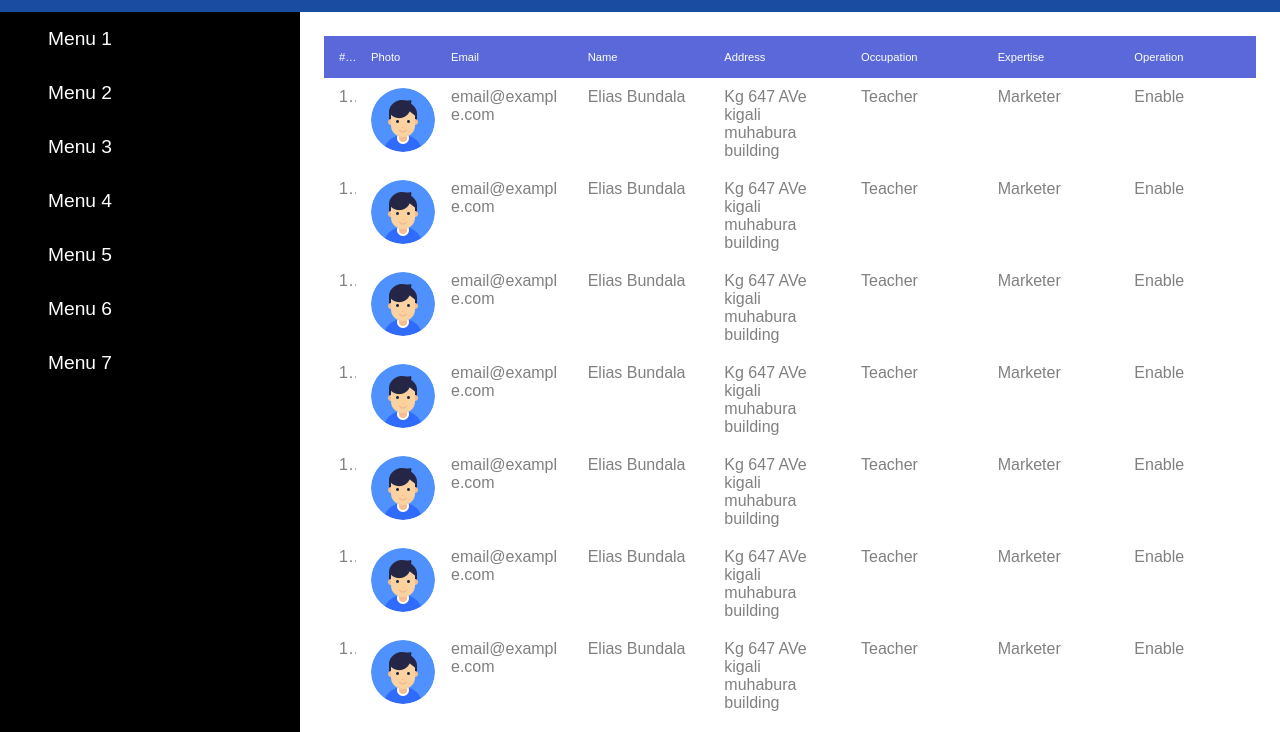
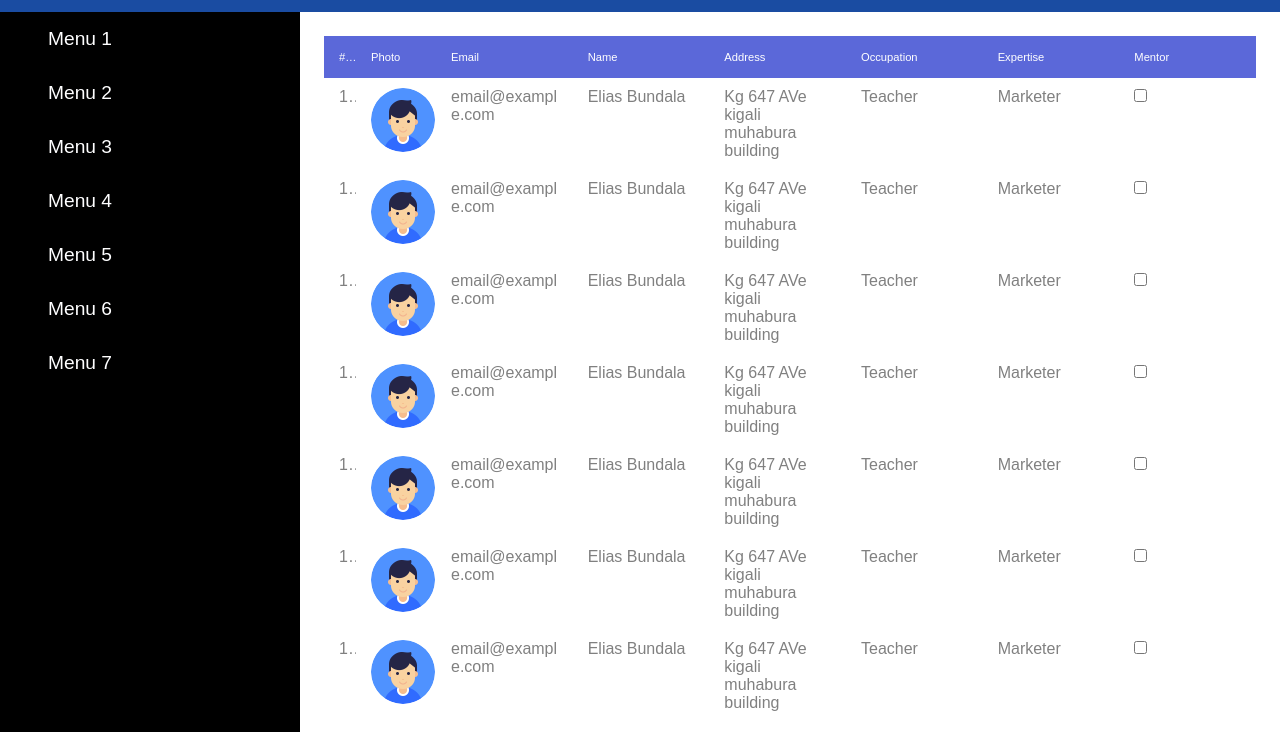
Before and after one commit to ebundala/free-mentors, a website: page UI/all-users.html in a window 1280 px wide. Shown: the part 68-800 px from the top of the page. Drawn offline with Linux system fonts and the light colour scheme.

Commit message:
feature(make-mentor): add a checkbox for mentor
[Delivers #167737063]

```diff
--- a/UI/all-users.html
+++ b/UI/all-users.html
@@ -5,7 +5,7 @@
     <meta charset="UTF-8">
     <meta name="viewport" content="width=device-width, initial-scale=1.0">
     <meta http-equiv="X-UA-Compatible" content="ie=edge">
-    <title>Free Mentors</title>
+    <title>All Users</title>
     <link rel="stylesheet" href="./assets/css/app.css">
 </head>
 
@@ -64,7 +64,7 @@
 
                             <th >Expertise</th>
 
-                            <th>Operation</th>
+                            <th>Mentor</th>
 
 
 
@@ -91,7 +91,9 @@
                             <td >Teacher</td>
                             <td >Marketer</td>
 
-                            <td>Enable</td>
+                            <td>
+                                <input name="make-mentor" type="checkbox">
+                            </td>
                         </tr>
 
                     </tbody>
--- a/UI/assets/css/app.css
+++ b/UI/assets/css/app.css
@@ -1099,7 +1099,7 @@ input{
 
 /*media queries*/
 @media (max-width: 658px){
-    .all-users-page
+.all-users-page
 .users-table{
     grid-template-columns:repeat(auto-fit,minmax(var(--minimumSize), 1fr));
 
--- a/UI/assets/js/app.js
+++ b/UI/assets/js/app.js
@@ -60,11 +60,11 @@ const main = () => {
 
 window.onpopstate = (event) => {
   event.preventDefault();
-  setTimeout(() => {
-    // const link = document.location.toString().split('#')[1];
-    // console.debug(link);
-    // page(link, event.state);
-  }, 0);
+  // setTimeout(() => {
+  // const link = document.location.toString().split('#')[1];
+  // console.debug(link);
+  // page(link, event.state);
+  // }, 0);
 };
 
 /**
```
